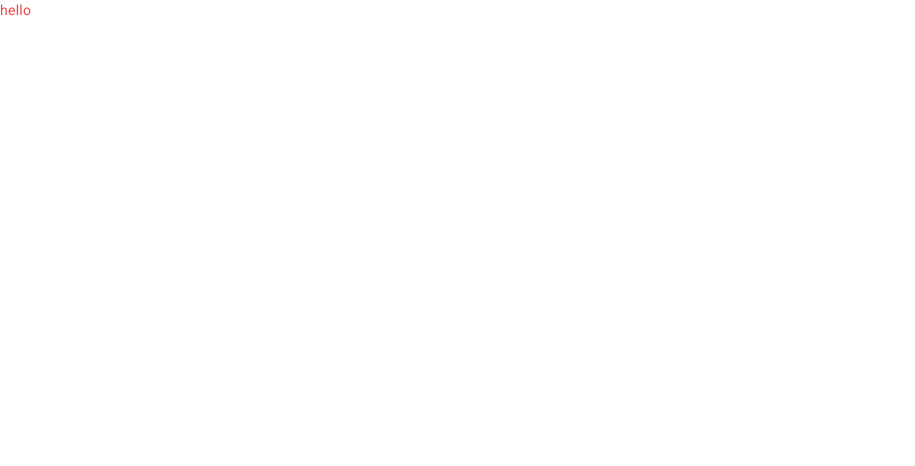
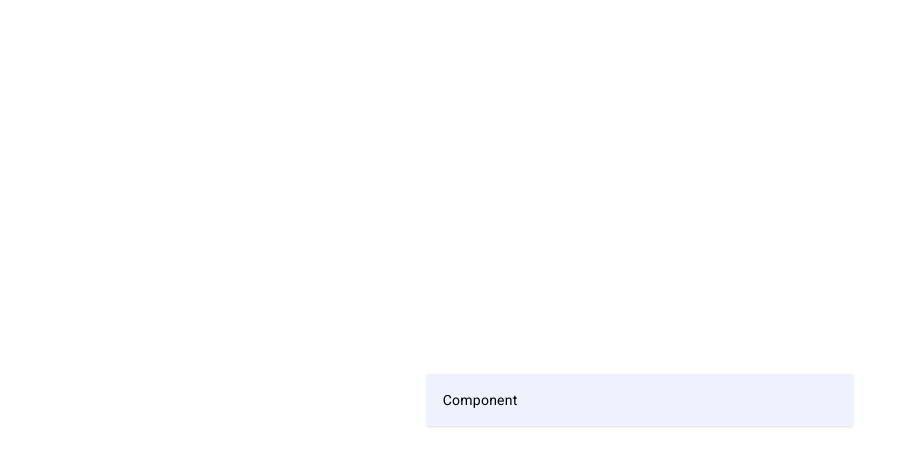
Before and after one commit to antonin686/angular-practice, an Angular app: page / in a window 1280 px wide. Shown: the top 466 px of the page, without its empty margins (0-915 px from the left). Built offline with nearby package versions, Linux system fonts and the light colour scheme.

Commit message:
`Updates` design

```diff
--- a/src/app/app.component.html
+++ b/src/app/app.component.html
@@ -1,3 +1,5 @@
-<div class="text-red-500">
-  hello
+<div class="w-full h-screen flex flex-col items-center justify-center">
+    <div class="w-1/3 bg-indigo-50 p-4 shadow">
+      Component
+    </div>
 </div>
```
